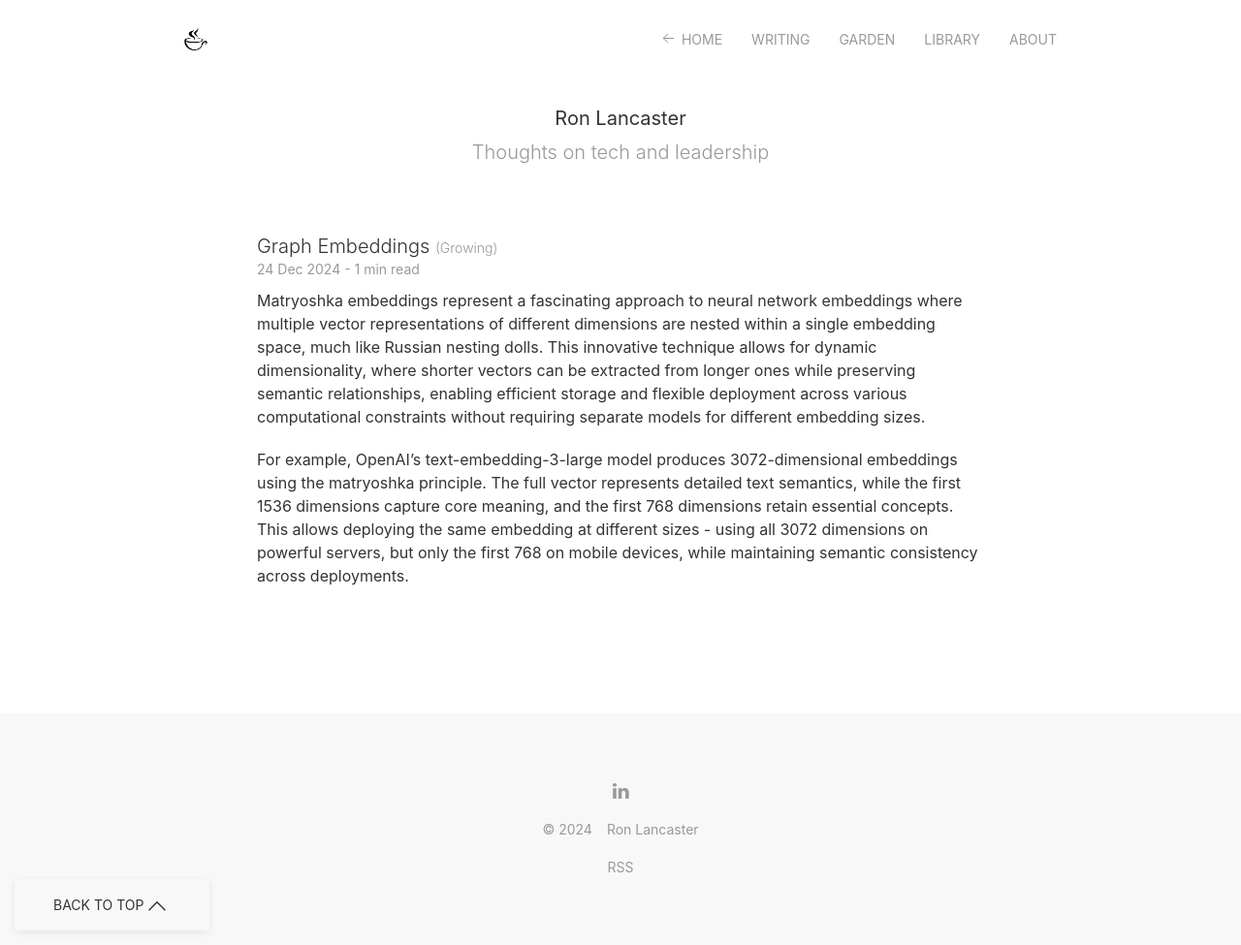
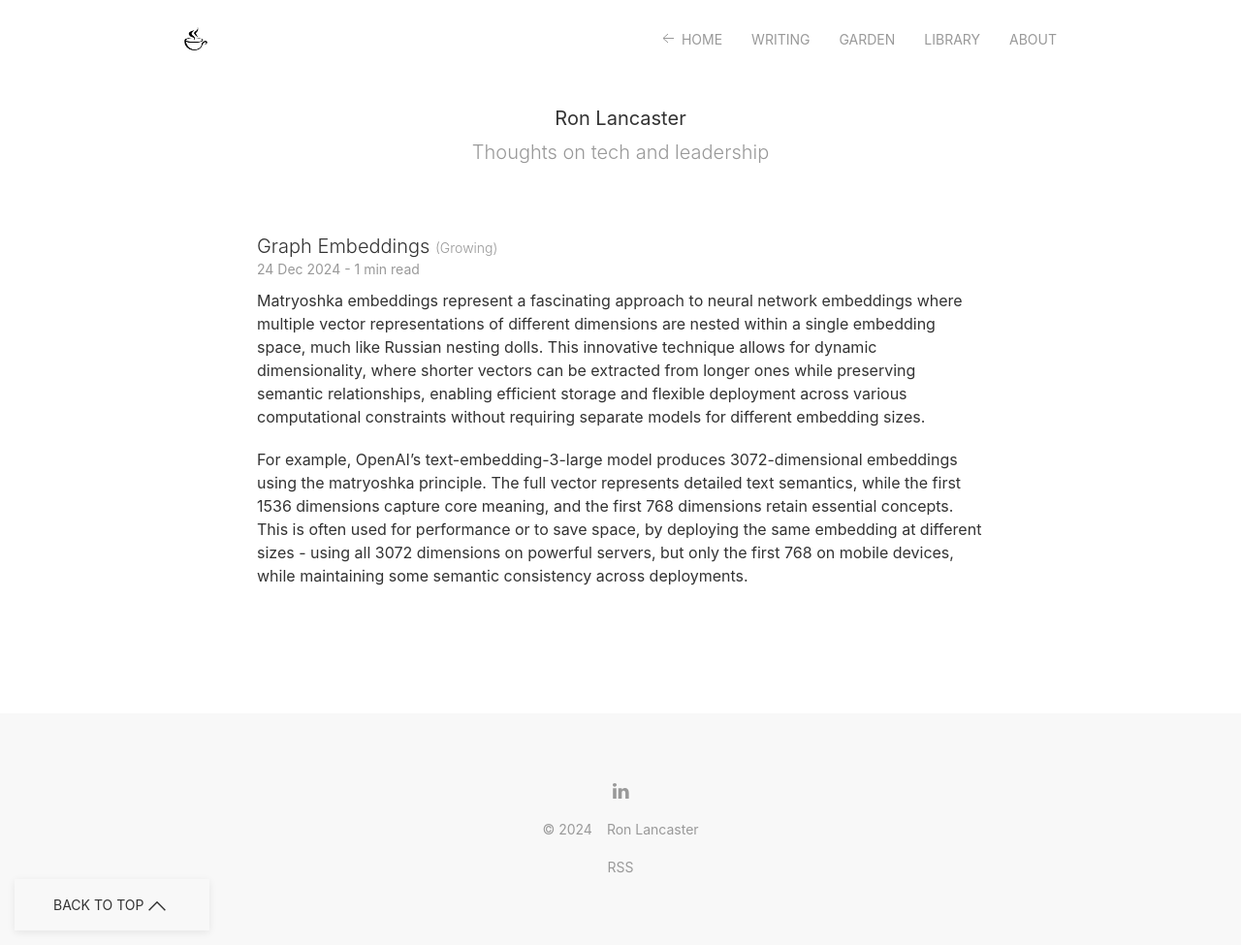
Before and after one commit to nyvyn/nyvyn.github.io, a Jekyll site: the page built from _notes/2024-12-24-graph-embeddings.markdown, in a window 1280 px wide. Shown: the whole page at 97% size. Built offline with Jekyll 4.4.1, drawn with Linux system fonts in a browser that asks for light colours.

Commit message:
docs: Clarify matryoshka embedding explanation with more context and use cases

```diff
--- a/_notes/2024-12-24-graph-embeddings.markdown
+++ b/_notes/2024-12-24-graph-embeddings.markdown
@@ -11,7 +11,9 @@
 while preserving semantic relationships, enabling efficient storage and flexible deployment across various computational
 constraints without requiring separate models for different embedding sizes.
 
-For example, OpenAI's text-embedding-3-large model produces 3072-dimensional embeddings using the matryoshka principle. The full vector represents
-detailed text semantics, while the first 1536 dimensions capture core meaning, and the first 768 dimensions
-retain essential concepts. This allows deploying the same embedding at different sizes - using all 3072 dimensions on
-powerful servers, but only the first 768 on mobile devices, while maintaining semantic consistency across deployments.
+For example, OpenAI's text-embedding-3-large model produces 3072-dimensional embeddings using the matryoshka principle.
+The full vector represents detailed text semantics, while the first 1536 dimensions capture core meaning,
+and the first 768 dimensions retain essential concepts.
+This is often used for performance or to save space, by deploying the same embedding at different sizes -
+using all 3072 dimensions on powerful servers, but only the first 768 on mobile devices, while maintaining some semantic
+consistency across deployments.
```
